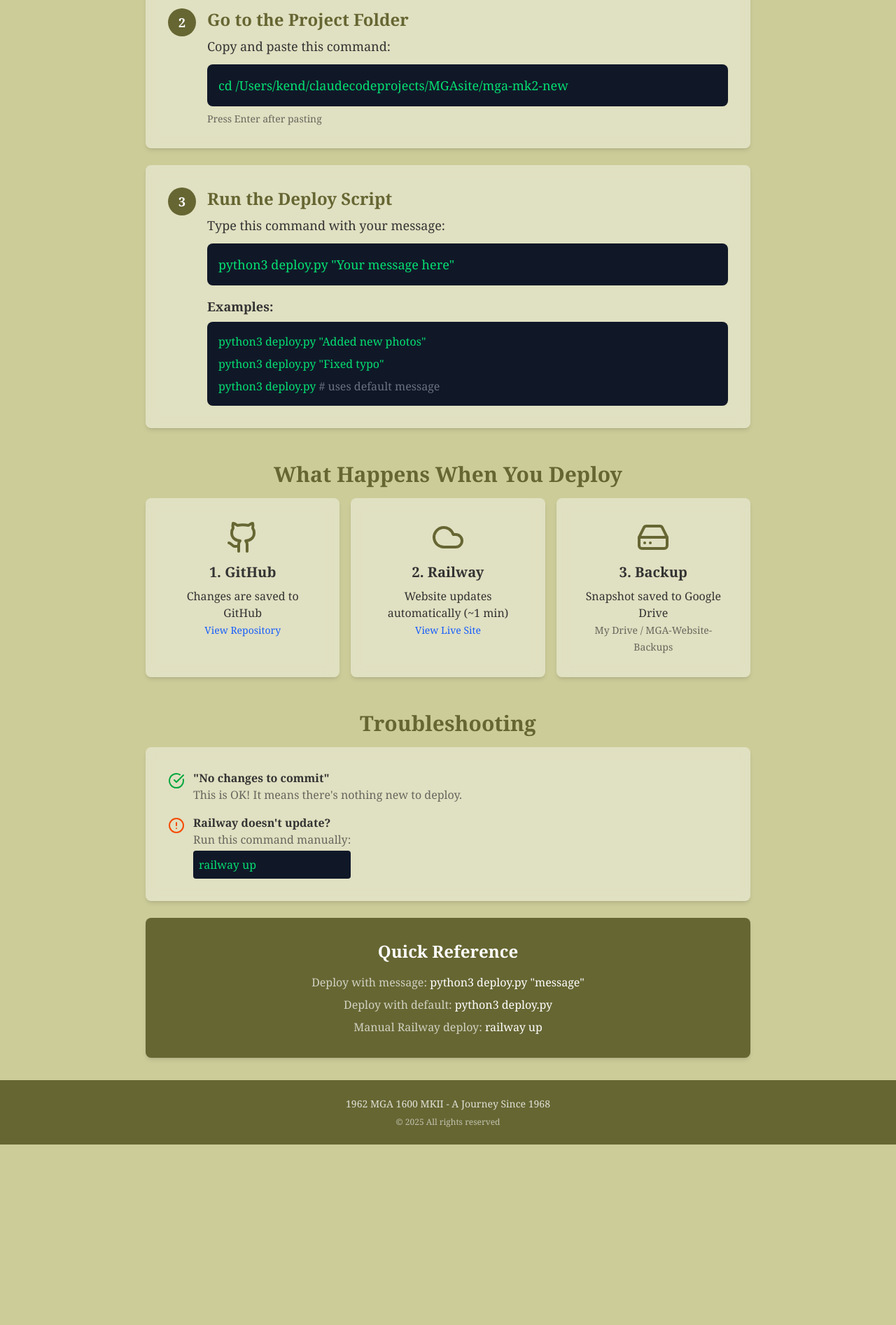
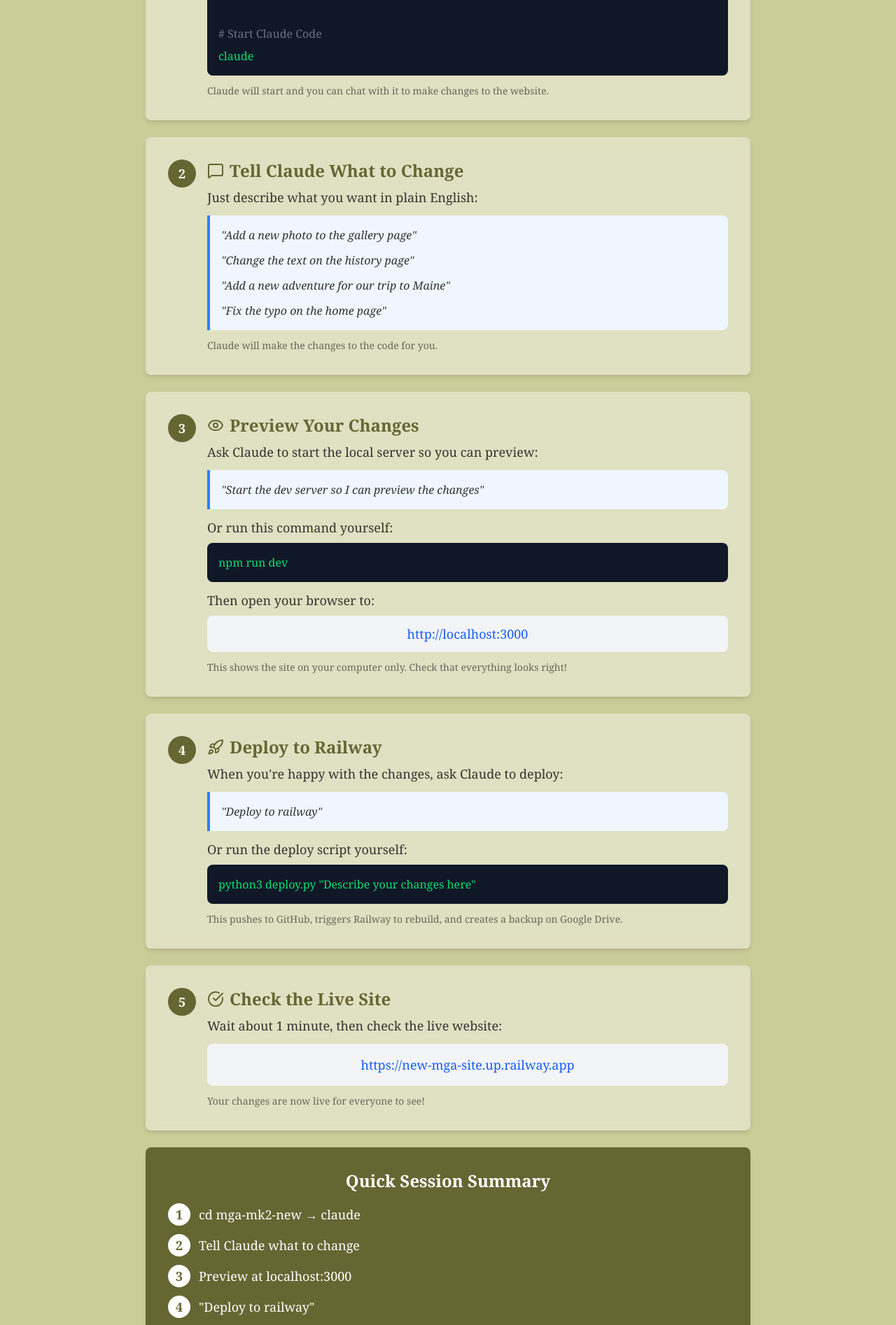
Before and after one commit to kendoris/new-mga-site, a Next.js app: page /how-to in a window 1280 px wide. Shown: the part 400-2294 px from the top of the page at 70% size. Before the commit the page ends 2036 px from the top, so only its background shows below. Built offline with nearby package versions, Linux system fonts and the light colour scheme; a web font is replaced by a local one.

Commit message:
Updated how-to as full session guide

```diff
--- a/src/app/how-to/page.tsx
+++ b/src/app/how-to/page.tsx
@@ -2,7 +2,7 @@
 
 import { motion } from 'framer-motion';
 import ContentCard from '@/components/ContentCard';
-import { Terminal, Github, Cloud, HardDrive, CheckCircle, AlertCircle } from 'lucide-react';
+import { Terminal, Play, Eye, Rocket, MessageSquare, CheckCircle } from 'lucide-react';
 
 export default function HowToPage() {
   return (
@@ -13,13 +13,13 @@
         transition={{ duration: 0.6 }}
       >
         <h1 className="text-4xl md:text-5xl font-bold text-[var(--nav-bg)] mb-2 text-center">
-          How to Deploy
+          Website Update Session
         </h1>
         <p className="text-xl text-center text-[var(--foreground)] opacity-80 mb-8">
-          A simple guide to updating the website
+          A step-by-step guide from start to finish
         </p>
 
-        {/* Step 1: Open Terminal */}
+        {/* Step 1: Open Terminal & Start Claude */}
         <ContentCard className="mb-6">
           <div className="flex items-start gap-4">
             <div className="bg-[var(--nav-bg)] text-white rounded-full w-10 h-10 flex items-center justify-center font-bold text-lg shrink-0">
@@ -27,143 +27,166 @@
             </div>
             <div className="flex-1">
               <h2 className="text-2xl font-bold text-[var(--nav-bg)] mb-2 flex items-center gap-2">
-                <Terminal size={24} /> Open Terminal
+                <Terminal size={24} /> Start Claude Code
               </h2>
               <p className="text-lg mb-3">
-                Open the Terminal app on your Mac (search for &quot;Terminal&quot; in Spotlight)
+                Open Terminal and start a Claude Code session:
+              </p>
+              <div className="bg-gray-900 text-green-400 p-4 rounded-lg font-mono space-y-2">
+                <div><span className="text-gray-500"># Go to the project folder</span></div>
+                <div>cd /Users/kend/claudecodeprojects/MGAsite/mga-mk2-new</div>
+                <div>&nbsp;</div>
+                <div><span className="text-gray-500"># Start Claude Code</span></div>
+                <div>claude</div>
+              </div>
+              <p className="text-sm mt-3 opacity-70">
+                Claude will start and you can chat with it to make changes to the website.
               </p>
             </div>
           </div>
         </ContentCard>
 
-        {/* Step 2: Go to folder */}
+        {/* Step 2: Tell Claude What You Want */}
         <ContentCard className="mb-6">
           <div className="flex items-start gap-4">
             <div className="bg-[var(--nav-bg)] text-white rounded-full w-10 h-10 flex items-center justify-center font-bold text-lg shrink-0">
               2
             </div>
             <div className="flex-1">
-              <h2 className="text-2xl font-bold text-[var(--nav-bg)] mb-2">
-                Go to the Project Folder
+              <h2 className="text-2xl font-bold text-[var(--nav-bg)] mb-2 flex items-center gap-2">
+                <MessageSquare size={24} /> Tell Claude What to Change
               </h2>
-              <p className="text-lg mb-3">Copy and paste this command:</p>
-              <div className="bg-gray-900 text-green-400 p-4 rounded-lg font-mono text-lg overflow-x-auto">
-                cd /Users/kend/claudecodeprojects/MGAsite/mga-mk2-new
+              <p className="text-lg mb-3">
+                Just describe what you want in plain English:
+              </p>
+              <div className="bg-blue-50 border-l-4 border-blue-500 p-4 rounded-r-lg space-y-3">
+                <p className="italic">&quot;Add a new photo to the gallery page&quot;</p>
+                <p className="italic">&quot;Change the text on the history page&quot;</p>
+                <p className="italic">&quot;Add a new adventure for our trip to Maine&quot;</p>
+                <p className="italic">&quot;Fix the typo on the home page&quot;</p>
               </div>
-              <p className="text-sm mt-2 opacity-70">Press Enter after pasting</p>
+              <p className="text-sm mt-3 opacity-70">
+                Claude will make the changes to the code for you.
+              </p>
             </div>
           </div>
         </ContentCard>
 
-        {/* Step 3: Run deploy */}
+        {/* Step 3: Test Locally */}
         <ContentCard className="mb-6">
           <div className="flex items-start gap-4">
             <div className="bg-[var(--nav-bg)] text-white rounded-full w-10 h-10 flex items-center justify-center font-bold text-lg shrink-0">
               3
             </div>
             <div className="flex-1">
-              <h2 className="text-2xl font-bold text-[var(--nav-bg)] mb-2">
-                Run the Deploy Script
+              <h2 className="text-2xl font-bold text-[var(--nav-bg)] mb-2 flex items-center gap-2">
+                <Eye size={24} /> Preview Your Changes
               </h2>
-              <p className="text-lg mb-3">Type this command with your message:</p>
-              <div className="bg-gray-900 text-green-400 p-4 rounded-lg font-mono text-lg overflow-x-auto mb-4">
-                python3 deploy.py &quot;Your message here&quot;
+              <p className="text-lg mb-3">
+                Ask Claude to start the local server so you can preview:
+              </p>
+              <div className="bg-blue-50 border-l-4 border-blue-500 p-4 rounded-r-lg">
+                <p className="italic">&quot;Start the dev server so I can preview the changes&quot;</p>
               </div>
-              <p className="text-lg mb-2"><strong>Examples:</strong></p>
-              <div className="bg-gray-900 text-green-400 p-4 rounded-lg font-mono overflow-x-auto space-y-2">
-                <div>python3 deploy.py &quot;Added new photos&quot;</div>
-                <div>python3 deploy.py &quot;Fixed typo&quot;</div>
-                <div>python3 deploy.py  <span className="text-gray-500"># uses default message</span></div>
+              <p className="text-lg mt-3 mb-2">
+                Or run this command yourself:
+              </p>
+              <div className="bg-gray-900 text-green-400 p-4 rounded-lg font-mono">
+                npm run dev
               </div>
+              <p className="text-lg mt-3">
+                Then open your browser to:
+              </p>
+              <div className="bg-gray-100 p-3 rounded-lg font-mono text-center text-lg mt-2">
+                <a href="http://localhost:3000" target="_blank" rel="noopener noreferrer" className="text-blue-600 hover:underline">
+                  http://localhost:3000
+                </a>
+              </div>
+              <p className="text-sm mt-3 opacity-70">
+                This shows the site on your computer only. Check that everything looks right!
+              </p>
             </div>
           </div>
         </ContentCard>
 
-        {/* What Happens */}
-        <h2 className="text-3xl font-bold text-[var(--nav-bg)] mb-4 mt-12 text-center">
-          What Happens When You Deploy
-        </h2>
-
-        <div className="grid grid-cols-1 md:grid-cols-3 gap-4 mb-8">
-          <ContentCard>
-            <div className="text-center">
-              <Github size={48} className="mx-auto mb-3 text-[var(--nav-bg)]" />
-              <h3 className="text-xl font-bold mb-2">1. GitHub</h3>
-              <p>Changes are saved to GitHub</p>
-              <a
-                href="https://github.com/kendoris/new-mga-site"
-                target="_blank"
-                rel="noopener noreferrer"
-                className="text-blue-600 hover:underline text-sm"
-              >
-                View Repository
-              </a>
+        {/* Step 4: Deploy */}
+        <ContentCard className="mb-6">
+          <div className="flex items-start gap-4">
+            <div className="bg-[var(--nav-bg)] text-white rounded-full w-10 h-10 flex items-center justify-center font-bold text-lg shrink-0">
+              4
             </div>
-          </ContentCard>
-
-          <ContentCard>
-            <div className="text-center">
-              <Cloud size={48} className="mx-auto mb-3 text-[var(--nav-bg)]" />
-              <h3 className="text-xl font-bold mb-2">2. Railway</h3>
-              <p>Website updates automatically (~1 min)</p>
-              <a
-                href="https://new-mga-site.up.railway.app"
-                target="_blank"
-                rel="noopener noreferrer"
-                className="text-blue-600 hover:underline text-sm"
-              >
-                View Live Site
-              </a>
-            </div>
-          </ContentCard>
-
-          <ContentCard>
-            <div className="text-center">
-              <HardDrive size={48} className="mx-auto mb-3 text-[var(--nav-bg)]" />
-              <h3 className="text-xl font-bold mb-2">3. Backup</h3>
-              <p>Snapshot saved to Google Drive</p>
-              <span className="text-sm opacity-70">
-                My Drive / MGA-Website-Backups
-              </span>
-            </div>
-          </ContentCard>
-        </div>
-
-        {/* Troubleshooting */}
-        <h2 className="text-3xl font-bold text-[var(--nav-bg)] mb-4 mt-12 text-center">
-          Troubleshooting
-        </h2>
-
-        <ContentCard className="mb-6">
-          <div className="space-y-4">
-            <div className="flex items-start gap-3">
-              <CheckCircle className="text-green-600 shrink-0 mt-1" size={24} />
-              <div>
-                <p className="font-bold">&quot;No changes to commit&quot;</p>
-                <p className="opacity-70">This is OK! It means there&apos;s nothing new to deploy.</p>
+            <div className="flex-1">
+              <h2 className="text-2xl font-bold text-[var(--nav-bg)] mb-2 flex items-center gap-2">
+                <Rocket size={24} /> Deploy to Railway
+              </h2>
+              <p className="text-lg mb-3">
+                When you&apos;re happy with the changes, ask Claude to deploy:
+              </p>
+              <div className="bg-blue-50 border-l-4 border-blue-500 p-4 rounded-r-lg">
+                <p className="italic">&quot;Deploy to railway&quot;</p>
               </div>
-            </div>
-
-            <div className="flex items-start gap-3">
-              <AlertCircle className="text-orange-600 shrink-0 mt-1" size={24} />
-              <div>
-                <p className="font-bold">Railway doesn&apos;t update?</p>
-                <p className="opacity-70">Run this command manually:</p>
-                <div className="bg-gray-900 text-green-400 p-2 rounded font-mono mt-1">
-                  railway up
-                </div>
+              <p className="text-lg mt-3 mb-2">
+                Or run the deploy script yourself:
+              </p>
+              <div className="bg-gray-900 text-green-400 p-4 rounded-lg font-mono">
+                python3 deploy.py &quot;Describe your changes here&quot;
               </div>
+              <p className="text-sm mt-3 opacity-70">
+                This pushes to GitHub, triggers Railway to rebuild, and creates a backup on Google Drive.
+              </p>
             </div>
           </div>
         </ContentCard>
 
-        {/* Quick Reference */}
+        {/* Step 5: Verify */}
+        <ContentCard className="mb-6">
+          <div className="flex items-start gap-4">
+            <div className="bg-[var(--nav-bg)] text-white rounded-full w-10 h-10 flex items-center justify-center font-bold text-lg shrink-0">
+              5
+            </div>
+            <div className="flex-1">
+              <h2 className="text-2xl font-bold text-[var(--nav-bg)] mb-2 flex items-center gap-2">
+                <CheckCircle size={24} /> Check the Live Site
+              </h2>
+              <p className="text-lg mb-3">
+                Wait about 1 minute, then check the live website:
+              </p>
+              <div className="bg-gray-100 p-4 rounded-lg font-mono text-center text-lg">
+                <a href="https://new-mga-site.up.railway.app" target="_blank" rel="noopener noreferrer" className="text-blue-600 hover:underline">
+                  https://new-mga-site.up.railway.app
+                </a>
+              </div>
+              <p className="text-sm mt-3 opacity-70">
+                Your changes are now live for everyone to see!
+              </p>
+            </div>
+          </div>
+        </ContentCard>
+
+        {/* Session Summary */}
         <ContentCard className="bg-[var(--nav-bg)] text-white">
-          <h2 className="text-2xl font-bold mb-4 text-center">Quick Reference</h2>
-          <div className="font-mono space-y-2 text-center">
-            <p><span className="opacity-70">Deploy with message:</span> python3 deploy.py &quot;message&quot;</p>
-            <p><span className="opacity-70">Deploy with default:</span> python3 deploy.py</p>
-            <p><span className="opacity-70">Manual Railway deploy:</span> railway up</p>
+          <h2 className="text-2xl font-bold mb-4 text-center">Quick Session Summary</h2>
+          <div className="space-y-3 text-lg">
+            <div className="flex items-center gap-3">
+              <span className="bg-white text-[var(--nav-bg)] rounded-full w-8 h-8 flex items-center justify-center font-bold">1</span>
+              <span>cd mga-mk2-new → claude</span>
+            </div>
+            <div className="flex items-center gap-3">
+              <span className="bg-white text-[var(--nav-bg)] rounded-full w-8 h-8 flex items-center justify-center font-bold">2</span>
+              <span>Tell Claude what to change</span>
+            </div>
+            <div className="flex items-center gap-3">
+              <span className="bg-white text-[var(--nav-bg)] rounded-full w-8 h-8 flex items-center justify-center font-bold">3</span>
+              <span>Preview at localhost:3000</span>
+            </div>
+            <div className="flex items-center gap-3">
+              <span className="bg-white text-[var(--nav-bg)] rounded-full w-8 h-8 flex items-center justify-center font-bold">4</span>
+              <span>&quot;Deploy to railway&quot;</span>
+            </div>
+            <div className="flex items-center gap-3">
+              <span className="bg-white text-[var(--nav-bg)] rounded-full w-8 h-8 flex items-center justify-center font-bold">5</span>
+              <span>Check live site!</span>
+            </div>
           </div>
         </ContentCard>
 
```
